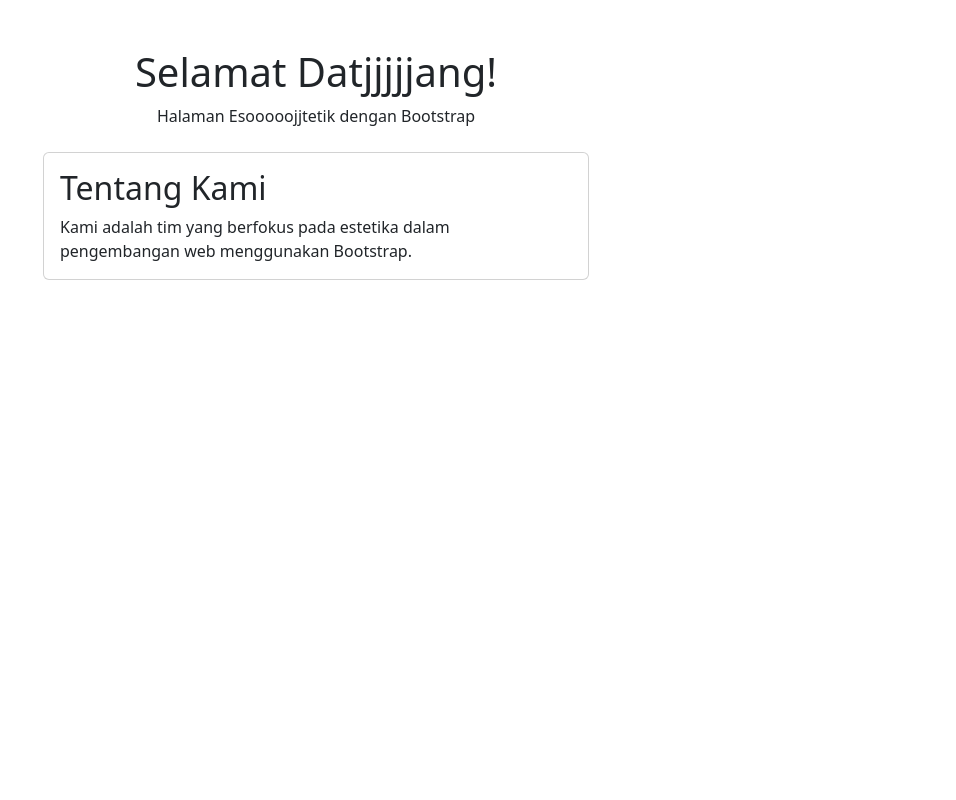
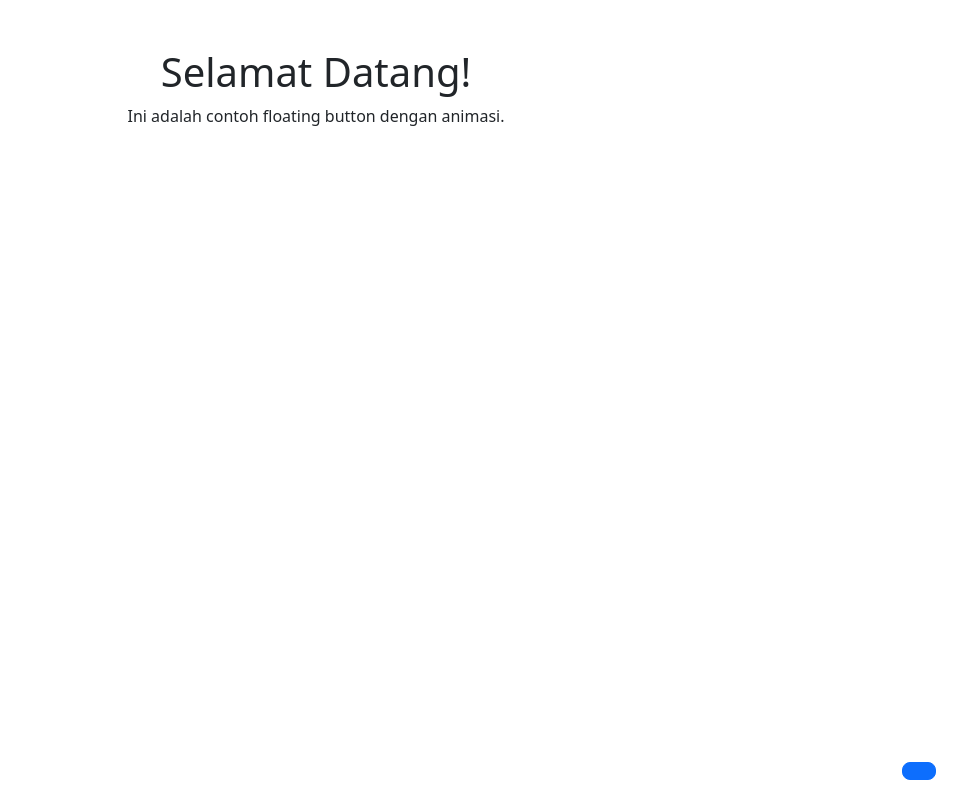
Before and after one commit to yfh0111/profile, a plain HTML site: page index.html in a window 1280 px wide. Shown: the whole page, without its empty margins (324-1280 px from the left). Drawn offline with nearby package versions, Linux system fonts and the light colour scheme.

Commit message:
Update index.html

```diff
--- a/index.html
+++ b/index.html
@@ -3,31 +3,46 @@
 <head>
     <meta charset="UTF-8">
     <meta name="viewport" content="width=device-width, initial-scale=1.0">
-    <title>Welcome Estetik dengan Bootstrap</title>
+    <title>Floating Button dengan Animasi</title>
 
     <!-- Memasukkan Bootstrap versi terbaru -->
     <link rel="stylesheet" href="https://cdn.jsdelivr.net/npm/bootstrap@5.3.0/dist/css/bootstrap.min.css">
+
+    <style>
+        /* CSS untuk membuat floating button */
+        .floating-button {
+            position: fixed;
+            bottom: 20px;
+            right: 20px;
+            z-index: 1000;
+        }
+
+        /* CSS untuk animasi saat diklik */
+        .floating-button:hover {
+            transform: scale(1.1); /* Memperbesar saat dihover */
+            transition: transform 0.2s ease-in-out;
+        }
+    </style>
 </head>
 <body>
-    <div class="container">
-        <header class="text-center mt-5">
-            <h1>Selamat Datjjjjjang!</h1>
-            <p>Halaman Esooooojjtetik dengan Bootstrap</p>
-        </header>
-
-        <div class="row mt-4">
-            <div class="col-md-6 offset-md-3">
-                <div class="card">
-                    <div class="card-body">
-                        <h2 class="card-title">Tentang Kami</h2>
-                        <p class="card-text">Kami adalah tim yang berfokus pada estetika dalam pengembangan web menggunakan Bootstrap.</p>
-                    </div>
-                </div>
-            </div>
-        </div>
+    <div class="container text-center mt-5">
+        <h1>Selamat Datang!</h1>
+        <p>Ini adalah contoh floating button dengan animasi.</p>
     </div>
 
-    <!-- Memasukkan script JavaScript Bootstrap (Opsional, tergantung pada kebutuhan Anda) -->
+    <!-- Floating Button -->
+    <a href="#" class="btn btn-primary btn-lg floating-button" id="floatingBtn">
+        <span class="glyphicon glyphicon-plus"></span> <!-- Simbol tambah -->
+    </a>
+
+    <!-- Memasukkan script JavaScript Bootstrap dan script animasi -->
     <script src="https://cdn.jsdelivr.net/npm/bootstrap@5.3.0/dist/js/bootstrap.min.js"></script>
+    <script>
+        // Script untuk mengaktifkan animasi saat floating button diklik
+        document.getElementById("floatingBtn").addEventListener("click", function () {
+            // Tambahkan animasi di sini (misalnya perubahan warna atau efek lainnya)
+            alert("Floating button diklik!");
+        });
+    </script>
 </body>
 </html>
```
